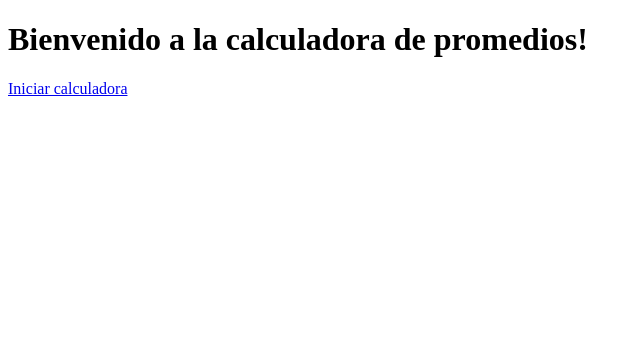
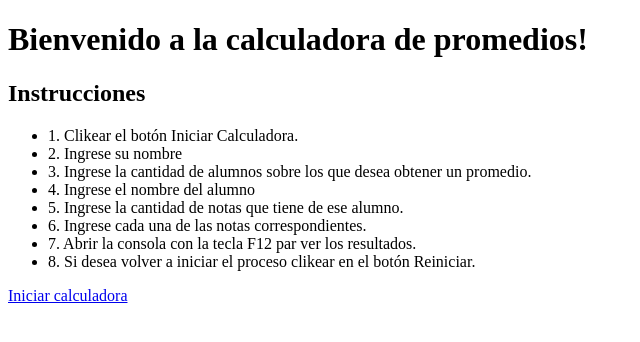
Before and after one commit to Facundo2244/primera-pre-entrega-javascript-coderhouse, a plain HTML site: page index.html in a window 1280 px wide. Shown: the whole page, without its empty margins (0-640 px from the left). Drawn offline with Linux system fonts and the light colour scheme.

Commit message:
Instrucciones

```diff
--- a/index.html
+++ b/index.html
@@ -7,6 +7,17 @@
 </head>
 <body>
     <h1>Bienvenido a la calculadora de promedios!</h1>
+    <h2>Instrucciones</h2>
+    <ul>
+        <li>1. Clikear el botón Iniciar Calculadora.</li>
+        <li>2. Ingrese su nombre</li>
+        <li>3. Ingrese la cantidad de alumnos sobre los que desea obtener un promedio.</li>
+        <li>4. Ingrese el nombre del alumno</li>
+        <li>5. Ingrese la cantidad de notas que tiene de ese alumno.</li>
+        <li>6. Ingrese cada una de las notas correspondientes.</li>
+        <li>7. Abrir la consola con la tecla F12 par ver los resultados.</li>
+        <li>8. Si desea volver a iniciar el proceso clikear en el botón Reiniciar.</li>
+    </ul>
     <a href="./calculadora.html">Iniciar calculadora</a>
 </body>
 </html>
```
